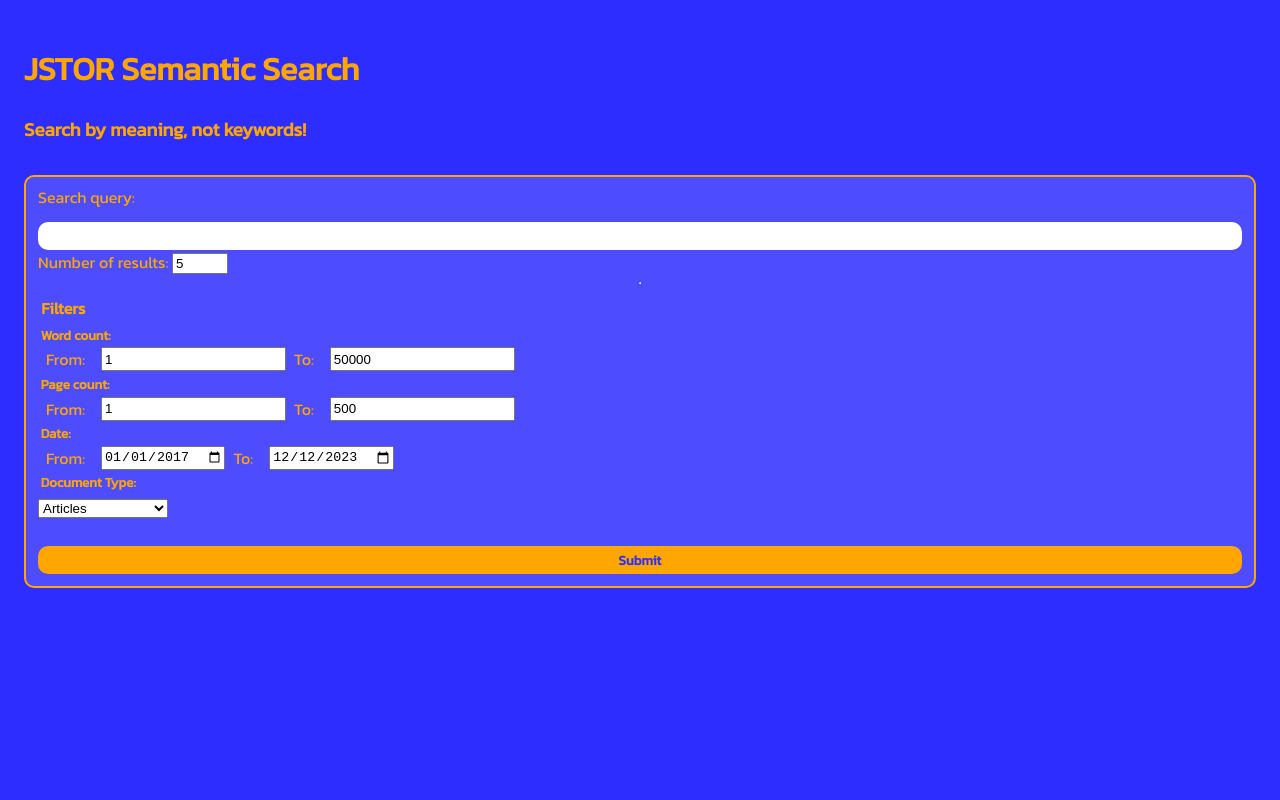
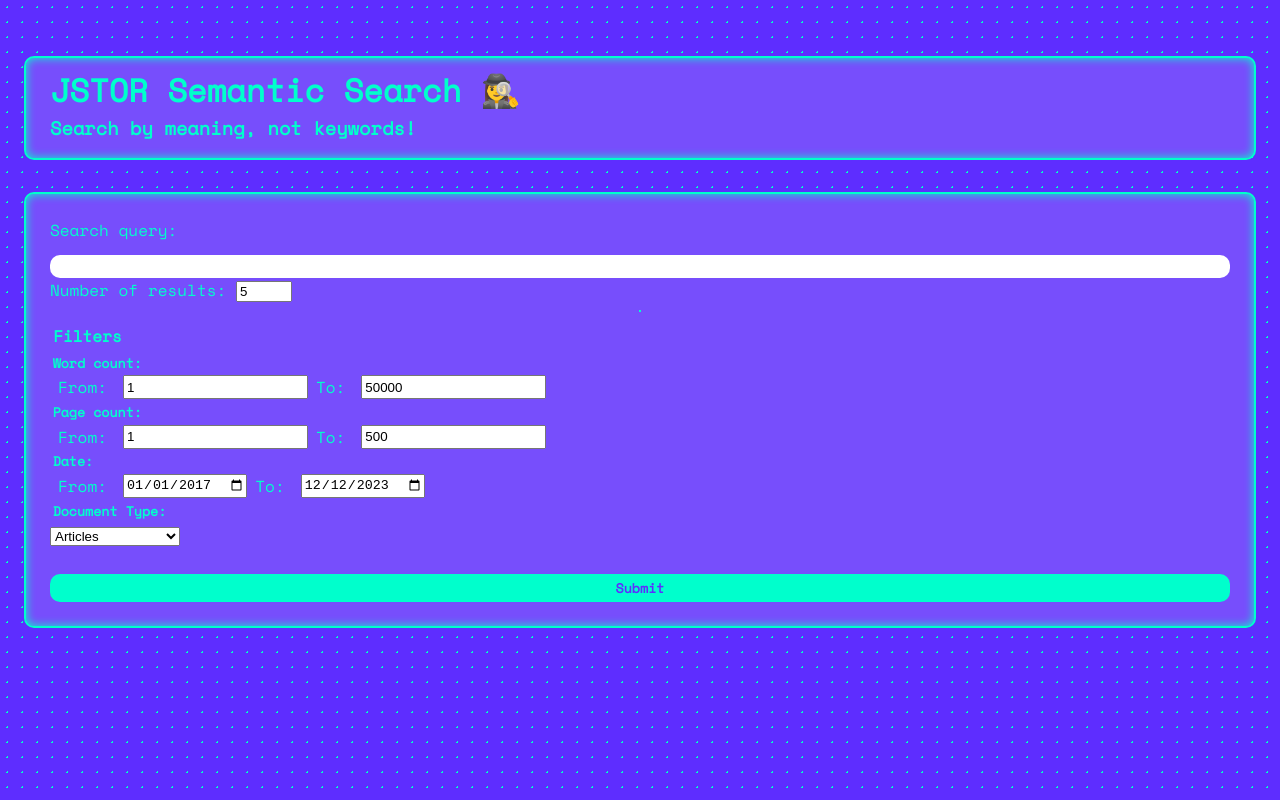
Before and after one commit to CZboop/JSTOR-Semantic-Search, a React (Create React App) app in the folder frontend/: page / in a window 1280 px wide. Built offline with nearby package versions, Linux system fonts and the light colour scheme; the HTML template or start-up script is replaced by a standard one.

Commit message:
updated frontend styling, to use variables for colour scheme consistency and maintenance, updated modal spacing and header

```diff
--- a/frontend/src/App.css
+++ b/frontend/src/App.css
@@ -1,37 +1,59 @@
-@import url('https://fonts.googleapis.com/css2?family=Kanit&family=Space+Mono&display=swap');
+@import url('https://fonts.googleapis.com/css2?family=Space+Mono&display=swap');
+
+:root {
+  --bg: rgb(94, 45, 255);
+  --content-bg: rgb(119, 78, 252);
+  --highlight: rgb(0, 255, 204);
+}
 
 body {
-  background-color: rgb(45, 45, 255);
-  color: rgb(255, 166, 0);
-  font-family: 'Kanit', sans-serif;
+  background-color: rgb(94, 45, 255);
+  color: rgb(0, 255, 204);
+  font-family: 'Space Mono', monospace;
   padding: 1em;
+  background-image: radial-gradient(rgb(0, 255, 204) 1px, transparent 0);
+  background-size: 15px 15px;
 }
 
-.query-form {
+hr {
+  border: 1px solid var(--highlight);
+}
+
+.contentContainer {
   display: flex;
   flex-direction: column;
   border-radius: 10px;
-  border: 2px solid rgb(255, 166, 0);
-  padding: 0.75em;
-  padding-top: 0.5em;
+  border: 2px solid rgb(0, 255, 204);
+  padding: 1.5em;
   margin-top: 2em;
   margin-bottom: 2em;
-  background-color: rgb(77, 77, 255);
+  background-color: rgb(119, 78, 252);
+  box-shadow: rgb(0, 255, 204) 0 0 10px inset;
+}
+
+.App-header {
+  padding-top: 0.5em;
+  padding-bottom: 1em;
 }
 
 .query-form button {
   font-weight: bold;
-  background-color: rgb(255, 166, 0);
-  color: rgb(45, 45, 255);
-  font-family: 'Kanit', sans-serif;
+  background-color: rgb(0, 255, 204);
+  color: rgb(94, 45, 255);
+  font-family: 'Space Mono', monospace;
   border-radius: 10px;
   border: none;
   margin-top: 2em;
   padding: 0.3em;
 }
 .query-form button:hover {
-  background-color: rgb(255, 195, 84);
-  color: rgb(77, 77, 255);
+  background-color: rgb(110, 252, 223);
+  color: rgb(94, 45, 255);
+  box-shadow: rgb(0, 255, 204) 0 0 10px;
+}
+
+.query-form {
+  padding: 1.5em;
 }
 
 label {
@@ -62,3 +84,13 @@
   padding-right: 1em;
   padding-left: 0.5em;
 }
+
+h3 {
+  margin: 0;
+  padding: 0;
+}
+
+h1 {
+  margin: 0;
+  padding: 0;
+}
--- a/frontend/src/App.js
+++ b/frontend/src/App.js
@@ -59,14 +59,14 @@
 
   return (
     <div className="App">
-      <header className="App-header">
-        <h1>JSTOR Semantic Search</h1>
+      <header className="App-header contentContainer">
+        <h1>JSTOR Semantic Search 🕵️‍♀️</h1>
         <h3>Search by meaning, not keywords!</h3>
       </header>
       <ModalContext.Provider value={{setModalOpen, setModalTitle, setModalMessage}}>
           <Modal open={modalOpen} title={modalTitle} message={modalMessage} />
       </ModalContext.Provider>
-      <form className='query-form' onSubmit={makeQuery}>
+      <form className='query-form contentContainer' onSubmit={makeQuery}>
         <div className='queryStringContainer'>
           <label>Search query: </label>
           <input id='searchBar' name='searchBar' type='text' value={queryString} onChange={(e) => {
--- a/frontend/src/components/Modal.css
+++ b/frontend/src/components/Modal.css
@@ -12,14 +12,18 @@
     width: 60%;
     margin: auto;
     margin-top: 10%;
-    color: white;
-    background: rgb(77, 77, 255);
+    color: var(--highlight);
+    background: var(--content-bg);
     z-index: 1000;
-    padding: 1em;
+    padding: 2em;
     border-radius: 10px;
-    border: 2px solid white;
+    border: 2px solid var(--highlight);
     transform: 'translate(-50%, -50%)';
     position: relative;
+}
+
+.modalContent h2 {
+    margin-top: 0;
 }
 
 .modalHeader {
@@ -29,14 +33,20 @@
 }
 
 #exitModalButton {
-    background-color: rgb(77, 77, 255);
+    background-color: var(--content-bg);
     padding: 0.3em;
+    padding-left: 0.5em;
+    padding-right: 0.5em;
     font-weight: 900;
-    color: white;
-    border: 2px solid white;
+    color: var(--highlight);
+    border: 2px solid var(--highlight);
     border-radius: 50%;
     margin: 0.5em;
     position: absolute;
     top: -20px;
     right: -20px;
 }
+
+#exitModalButton:hover {
+ cursor: pointer;
+}
--- a/frontend/src/components/SearchResult.css
+++ b/frontend/src/components/SearchResult.css
@@ -1,21 +1,22 @@
 .SearchResult {
     border-radius: 10px;
-    border: 2px solid rgb(255, 166, 0);
-    padding: 0.75em;
+    border: 2px solid var(--highlight);
+    padding: 1.5em;
     padding-top: 0.5em;
     margin-top: 2em;
     margin-bottom: 2em;
-    background-color: rgb(77, 77, 255);
+    background-color: var(--content-bg);
+    box-shadow: rgb(0, 255, 204) 0 0 10px inset;
 }
 
 .SearchResult a {
-    text-decoration: white dotted underline;
-    color: rgb(255, 166, 0);
+    text-decoration: var(--highlight) dashed underline;
+    color: var(--highlight);
 }
 
 .SearchResult a:hover {
     text-decoration: white wavy underline;
-    color: rgb(250, 202, 112);
+    color: white;
 }
 
 h5, h4 {
@@ -24,6 +25,5 @@
 }
 
 h4 {
-    /* padding: 0.1em; */
     margin-top: 0.15em;
 }
--- a/frontend/src/components/SearchResult.js
+++ b/frontend/src/components/SearchResult.js
@@ -6,7 +6,7 @@
     <div className='SearchResult'>
     <h3>{title}{subtitle.length > 0 ? " - " +  subtitle : ""}</h3>
     <h4>Date: {date}</h4>
-    <h4>Author(s): {authors.join(", ")}</h4>
+    <h4>Author(s): {Array.isArray(authors)  ? authors.join(", ") : "N/A"}</h4>
     <h5>Page count: {pageCount}</h5>
     <h5>Publication: {publication} - Volume {volume}, Issue {issue}</h5>
     <h5>Publisher: {publisher}</h5>
```
